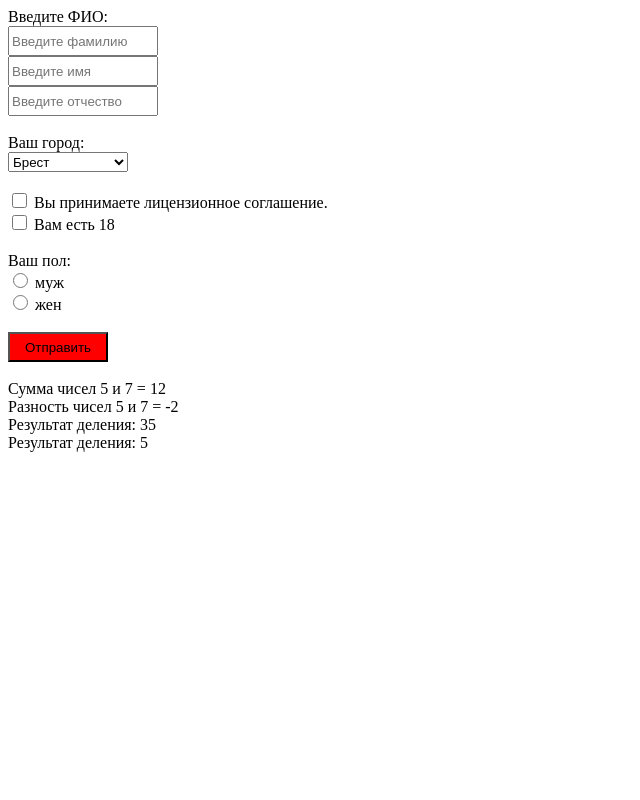
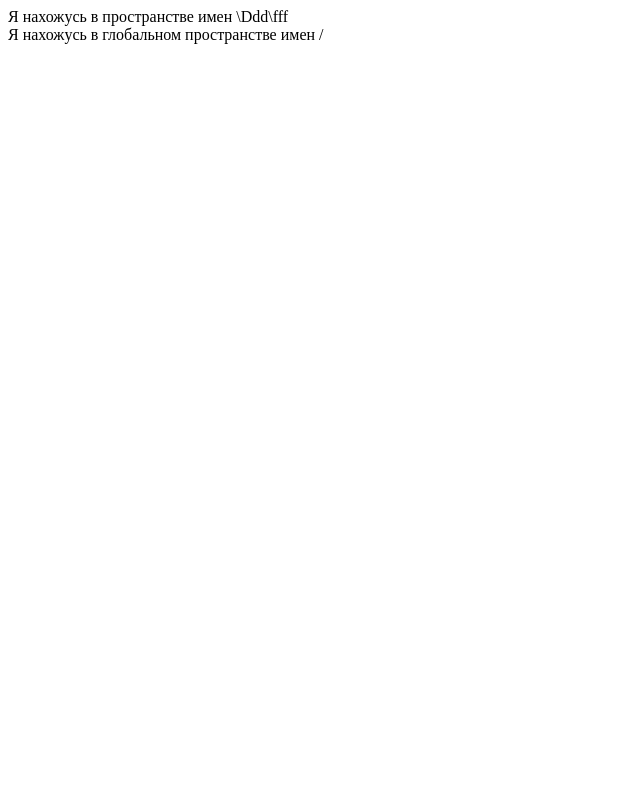
Before and after one commit to kolholga/oop, a PHP site: page / in a window 1280 px wide. Shown: the whole page, without its empty margins (0-640 px from the left). Run offline with PHP 8.4, Linux system fonts and the light colour scheme.

Commit message:
Теория по теме ПРОСТРАНСТВО ИМЕН

```diff
--- a/Circle2.php
+++ b/Circle2.php
@@ -1,7 +1,7 @@
 <?php
 
 
-class Circle2 extends Point
+class Circle2 extends Point implements PointInterface //implements PointInterface  - подключили интерфейс
 {
     private $r; //радиус
 
@@ -18,11 +18,11 @@ class Circle2 extends Point
 
     public function area()
     {
-        return 3.14 * $this->r * $this->r;
+        return PointInterface::PI * $this->r * $this->r; // PointInterface::PI - подключили константу из ИНТЕРФЕЙСА
     }
 
     public function perimeter()
     {
-        return 2 * 3.14 * $this->r;
+        return 2 * PointInterface::PI * $this->r;
     }
 }
--- a/Label.php
+++ b/Label.php
@@ -28,9 +28,10 @@ class Label extends Input
 
     public function convertToHTML()
     {
-     //<label><input type="..."> Текст</label>
-        //return '<input type="button" name="" value="" style="background: red; height: 1px; width: 1px" />'; //шаблон
+        //шаблон
+        //<label><input type="..."> Текст</label>
         $str = '';
+
         $str .= '<label>';
         $str .= $this->for;
         $str .= '</label>';
--- a/Point.php
+++ b/Point.php
@@ -1,7 +1,7 @@
 <?php
 
 
-abstract class Point
+/*abstract*/ class Point
 {
     protected $x;
     protected $y;
@@ -23,7 +23,7 @@ abstract class Point
         return 0;
     }
     */
-    abstract public function area(); //АБСТРАКТНЫЙ метод
+    //abstract public function area(); //АБСТРАКТНЫЙ метод
 
     /*
     public function perimeter()
@@ -31,5 +31,5 @@ abstract class Point
         return 0;
     }
     */
-    abstract public function perimeter(); //АБСТРАКТНЫЙ метод
+    //abstract public function perimeter(); //АБСТРАКТНЫЙ метод
 }
--- /dev/null
+++ b/PointInterface.php
@@ -0,0 +1,29 @@
+<?php
+
+//ИНТЕРФЕЙС - по своей сути это класс, все методы которого не имеют реализации,
+             // а созданы для того, чтобы быть пепреопределенными в дочерних классах
+// класс, реализующий ИНТЕРФЕЙС, должен также реализовать все методы данного ИНТЕРФЕЙСА
+// у ИНТЕРФЕЙСА свойств не бывает
+// ИНТЕРФЕЙС не может иметь объектов
+// interface - ключевое слово для создания
+// implements - ключевого слово для подключения ИНТЕРФЕЙСА
+
+interface PointInterface
+{
+    /**
+     * число pi
+     */
+    const PI = 3.14; //создали константу
+
+    /**
+     * Вычисляет площадь фигуры
+     * @return mixed
+     */
+    public function area(); //АБСТРАКТНЫЙ метод
+
+    /**
+     * Вычисляет периметр фигуры
+     * @return mixed
+     */
+    public function perimeter(); //АБСТРАКТНЫЙ метод
+}
--- a/Rectangle2.php
+++ b/Rectangle2.php
@@ -1,7 +1,7 @@
 <?php
 
 
-class Rectangle2 extends Point
+class Rectangle2 extends Point implements PointInterface // implements PointInterface  - подключили интерфейс
 {
     private $w; //ширина
     private $h; //высота
--- /dev/null
+++ b/User.php
@@ -0,0 +1,11 @@
+<?php
+
+// namespace - создаем пространство имен (регистро-независим)
+
+class User
+{
+    public function __construct()
+    {
+        echo 'Я нахожусь в глобальном пространстве имен /';
+    }
+}
--- a/class.php
+++ b/app/lib/User.php
@@ -1,5 +1,6 @@
 <?php
 
+namespace Ddd\fff;
 //private - свойства и методы доступные только в этом/текущем классе
 class User
 {
@@ -7,13 +8,19 @@ class User
     private $age; //свойство/ по умолчанию null
     //private const LOGIN = 'admin'; // константа принадлежит классу
 
-    /*
+/*
     public function __construct($n, $a) //метод КОНСТРУКТОР // всегда!!! модификатор public по умолчанию
     {
         $this->age = $a;
         $this->name = $n;
     }
-    */
+*/
+
+    public function __construct()
+    {
+        echo 'Я нахожусь в пространстве имен \Ddd\fff';
+    }
+
 
     public function getAge() // ГЕТТЕР - метод для возвращения значения свойства age
     {
@@ -44,10 +51,12 @@ class User
 //$man->name = 'Вася';
 //$man->age = '18';
 
+/*
 $man = new User; // сoздали объект User // если нет конструкторa, скобки можно не ставить
 $man->setAge(' 25');
 $man->setName(' Petya ');
 echo 'My name is ' . $man->getName() . "age" . $man->getAge() . ' years old <br>';
+*/
 //echo 'My login is ' . User::LOGIN;
 
 
--- a/index.php
+++ b/index.php
@@ -41,6 +41,24 @@
 //Абстрактный метод - метод, котрый не имеет реализации и д.б. реализован в классе-наследнике
 //Создавать объект абстрактнного класса НЕЛЬЗЯ!!!
 //Класс-наследник может реализовать не все абстрактные методы, но тогда он сам станет абстрактным
+
+//ИНТЕРФЕЙС:
+// ИНТЕРФЕЙС - по своей сути это класс, все методы которого не имеют реализации,
+             // а созданы для того, чтобы быть пепреопределенными в дочерних классах
+// класс, реализующий ИНТЕРФЕЙС, должен также реализовать все методы данного ИНТЕРФЕЙСА
+// у ИНТЕРФЕЙСА свойств не бывает
+// ИНТЕРФЕЙС не может иметь объектов
+// interface - ключевое слово для создания
+// implements - ключевого слово для подключения ИНТЕРФЕЙСА
+
+//ПРОСТРАНСТВО ИМЕН:
+// ПРОСТРАНСТВО ИМЕН - это область определения классов, функций и констант,
+                      //ограничивающая область их видимости
+                      //и предоставляющая возможность группировать их логически между собой
+// namespace - ключевое слово для создания ПРОСТРАНСТВА ИМЕН (регистро-независим)
+// до объявления ПРОСТРАНСТВА ИМЕН не должно быть никакого вывода на экран, ни тегов, ни...
+// ПРОСТРАНСТВО ИМЕН может быть составным и чаще всего повторяет путь // н-р, namespace oop\app
+
 */
 
 
@@ -53,11 +71,30 @@ require_once 'Label.php'; //подключили класс Label
 require_once 'Radio.php'; //подключили класс Radio
 require_once 'Checkbox.php'; //подключили класс Checkbox
 require_once 'Point.php'; //подключили класс Point
+require_once 'PointInterface.php'; //подключили класс PointInterface // д.б. подключен до класса Circle2 (типа его родитель)
 require_once 'Circle2.php'; //подключили класс Circle2
 require_once 'Rectangle2.php'; //подключили класс Rectangle2
 require_once 'Calculate.php'; //подключили класс Calculate
+require_once 'app/lib/User.php'; //подключили класс User, который лежит в прстранстве имен Ddd\fff
+require_once 'User.php'; //подключили класс User
 
 //instanceof //используется для определения того, является ли текущий объект экземпляром указанного класса.
+
+use Ddd\fff\User;
+$user = new User();
+echo '<br>';
+$user2 = new \User();
+
+/*
+$user = new User(); // User - глобальное пространство имен
+echo '<br>';
+$user = new Ddd\fff\User(); // Ddd\fff\User - пространство имен Ddd\fff
+*/
+
+/*
+$c = new Circle2(2,4,20);
+echo $c->area();
+*/
 
 /**
  * Формирует тег <input> на основе данных объекта
@@ -93,6 +130,9 @@ function convertToHTML($object)
     return $str;
 }
 */
+
+/*
+echo '<form>';
 
 echo 'Введите ФИО: ';
 echo '<br>';
@@ -135,9 +175,9 @@ echo 'Ваш пол: ';
 echo '<br>';
 
 $radio = new Radio('', 15,15, 'check', '', ' муж',true);
-$r = $radio->convertToHTML();
+//$r = $radio->convertToHTML();
 
-$label = new Label('', 120,20, 'lab', '', $r);
+$label = new Label('', 120,20, 'lab', '', $radio->convertToHTML());
 echo $label->convertToHTML();
 echo '<br>';
 
@@ -152,6 +192,10 @@ $object = new Button('red',100,30,'submit','Отправить', true);
 echo $object->convertToHTML();
 echo '<br><br>';
 
+echo '</form>';
+*/
+
+//(new Select());
 
 /*
 $control = new Control();
@@ -211,13 +255,15 @@ echo '</pre>';
 //echo Calculate::plus(5,7);
 */
 
+/*
 echo 'Сумма чисел 5 и 7 = ' . Calculate::plus(5,7);
 echo '<br>';
 echo 'Разность чисел 5 и 7 = ' . Calculate::minus(5,7);
 echo '<br>';
-echo 'Результат деления: ' . Calculate::multiplication(5,7);
+echo 'Результат умножения: ' . Calculate::multiplication(5,7);
 echo '<br>';
 Calculate::division(25,5);
+*/
 
 ////////////////////////////////////////////
 
```
Also changed, not shown: dz.php (+20 -0 lines).
